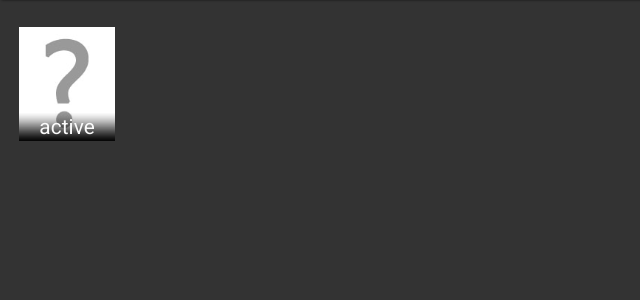
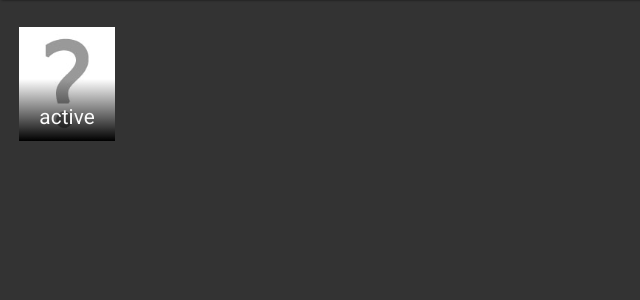
Before and after one commit to Sandr0x00/series-tracker, a PHP site: page / in a window 1280 px wide. Shown: the part 72-372 px from the top of the page, without its empty margins (0-640 px from the left). Run offline with PHP 8.4, Linux system fonts and the light colour scheme; tables that the repository leaves empty or names only in its code hold one stand-in row (values such as "Sample post"); some libraries are stand-ins or nearby versions.

Commit message:
Removed bg-span and added linear gradient.

```diff
--- a/css/series.css
+++ b/css/series.css
@@ -30,26 +30,17 @@ body {
   background-color: #555555;
 }
 
-
-.shadow, .shadow .text {
+.shadow {
   left: 0;
+  bottom: 0;
+  z-index: 2;
   position: absolute;
   width: 100%;
-}
-
-.shadow {
-  z-index: 2;
   font-size: 1.6em;
-  bottom: 0;
-  background: url(../img/bg_span.png) repeat-x;
+  background-image: linear-gradient(to bottom, rgba(0,0,0,0), rgba(0,0,0,1));
   background-size: 100% 100%;
-  height: 25%;
-  line-height: 18px;
-}
-
-.shadow .text {
-  bottom: 20%;
-  z-index: 3;
+  padding-bottom: 5%;
+  padding-top: 20%;
   color: #fafafa;
 }
 
--- a/js/series.js
+++ b/js/series.js
@@ -343,7 +343,7 @@ $(document).ready(function () {
             div += ' data-src="' + serie.image + '"';
         }
         div += ' data-toggle="tooltip" data-placement="bottom" title="' + title + '">';
-        div += '<span class="shadow"><span class="text" id="' + title_ + '_status">' + serie.status + '</span></span>';
+        div += '<span class="shadow" id="' + title_ + '_status">' + serie.status + '</span>';
         div += '</a>';
         div += '</div>';
 
```
Also changed, not shown: img/Disenchantment.jpg (added), img/Merlin.jpg (added), img/bg_span.png (deleted).
